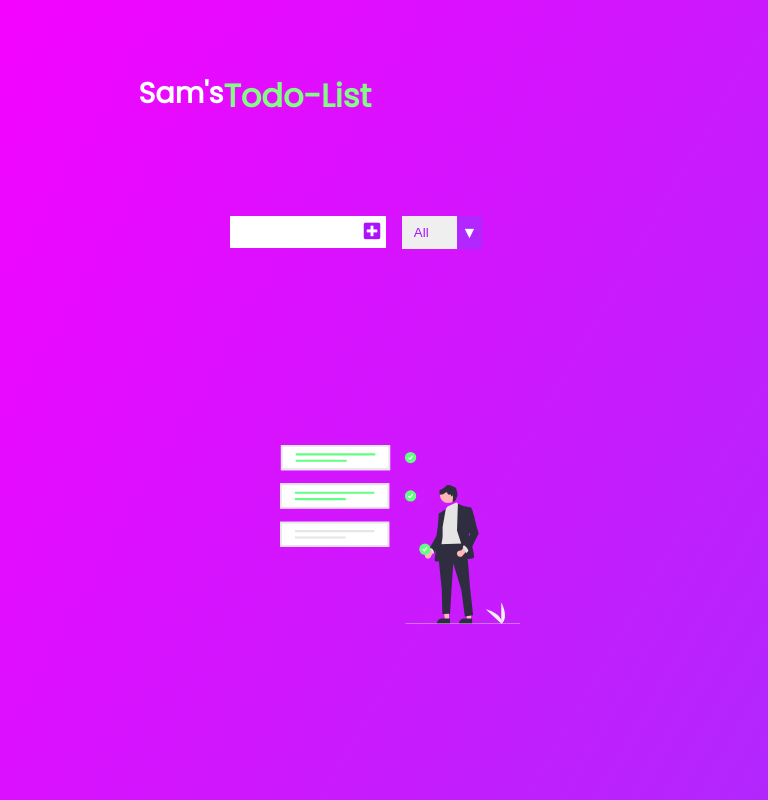
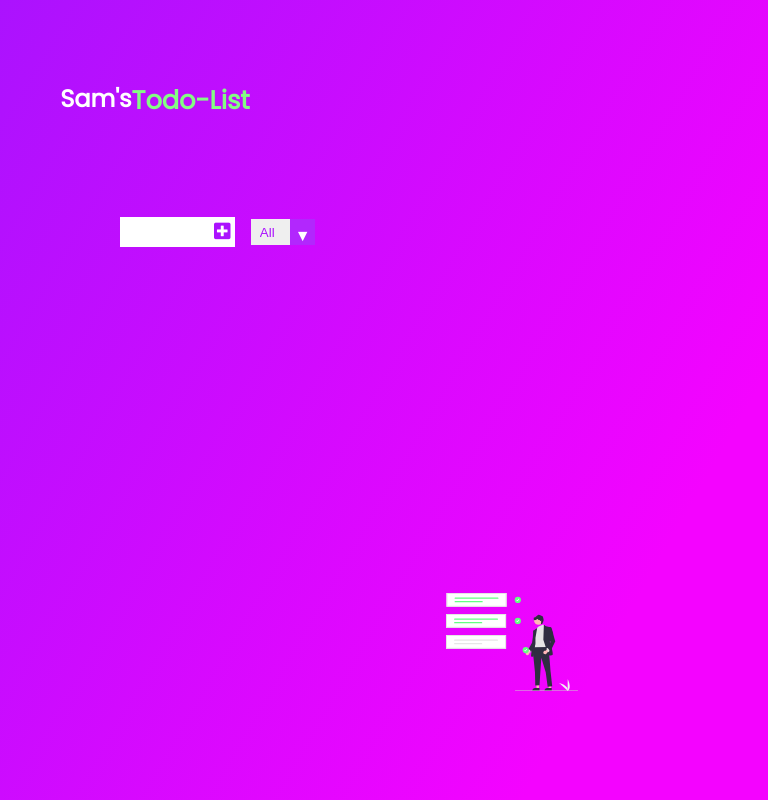
Before and after one commit to Sammex45/Todo-List, a plain HTML site: page index.html in a window 768 px wide. Drawn offline with Linux system fonts and the light colour scheme.

Commit message:
updated my css

```diff
--- a/todo.css
+++ b/todo.css
@@ -178,17 +178,16 @@ pre{
     display: flex;
 }
 
-@media (min-width:400px) and (max-width: 1024px){
+@media (min-width:330px) and (max-width: 1024px){
 
 body{
-background-image: linear-gradient(120deg, #f403ff , #b227fd);
-background-size: cover;
-background-position: center;
+background-image:linear-gradient(120deg, rgb(171 18 254)0%, rgb(244 3 255)80%);
+
 }
 
 section{
     position: absolute;
-    left: 14.4rem;
+    left: 7.5rem;
     top: 9.5rem;
 
 }
@@ -196,14 +195,14 @@ section{
 .undraw{
     display: flex;
     position: absolute;
-    bottom: 11rem;
-    right: 15.5rem;
+    bottom: 6.8rem;
+    right: 11.9rem;
 }
 img{
-    width:15rem;
+    width:8.2rem;
 }
 form input, form button{
-    padding: 0.34rem;
+    padding: 0.28rem;
     font-size: 1.18rem;
     border:none;
     background: white;
@@ -211,18 +210,24 @@ form input, form button{
 
 }
 input{
-    width: 8rem;
+    width: 5.6rem;
 }
 .todo{
-font-size: 0.88rem;
+font-size: 0.7rem;
+
 
 }
 .todo-list{
 
 }
+
+
+
+
+
 .filter-todo{
-width: 5rem;
-padding: 0.5rem;
+width: 4rem;
+padding: 0.3rem;
 }
 
 header, h1{
@@ -231,12 +236,15 @@ header, h1{
     min-width: 100%;
     position: absolute;
     bottom: 6rem;
-    right: 2.87rem;
+    right: 1.87rem;
+    font-size: 1.5rem;
 
+}
+span{
+    font-size: 1.6rem;
 }
 
 
 
 
-
 }
```
